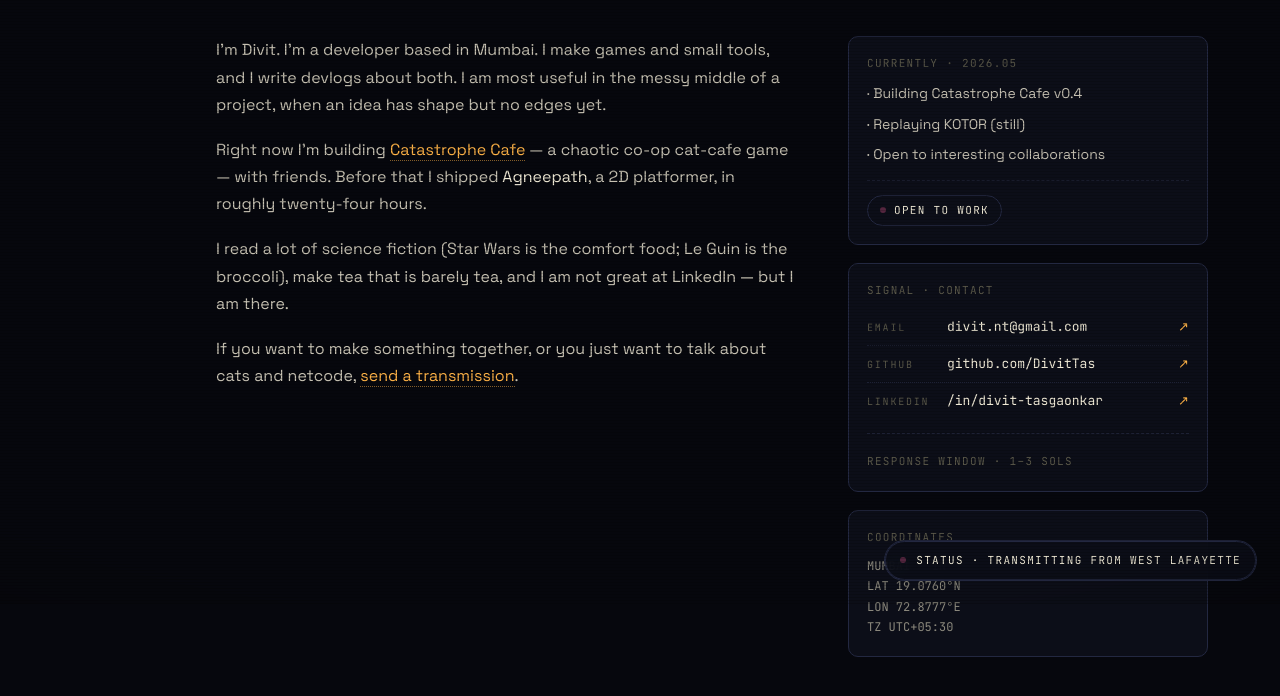
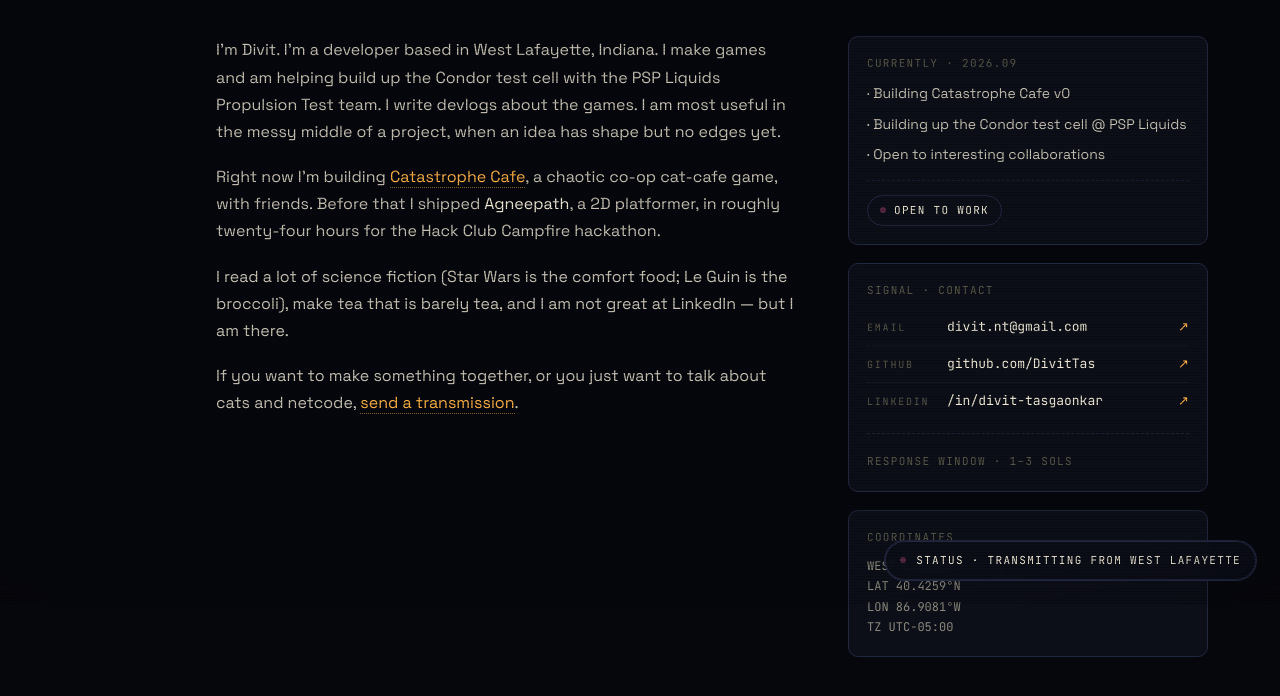
Before and after one commit to DivitTas/DivitTas.github.io, an Astro site: page /about in a window 1280 px wide. Shown: the part 196-892 px from the top of the page. Built offline with nearby package versions, Linux system fonts and the light colour scheme; Astro itself is replaced by a stand-in of ours.

Commit message:
change some about me stuff

```diff
--- a/src/pages/about.astro
+++ b/src/pages/about.astro
@@ -5,7 +5,7 @@ import { CONTACT } from '../data/index';
 
 <Base
   title="About — Divit Tasgaonkar"
-  description="I'm Divit. I'm a developer based in Mumbai. I make games and small tools."
+  description="I'm Divit. I'm a developer based in West Lafayette, IN. I make games and am helping build up the Condor test cell with PSP Liquids."
 >
   <div class="page-content" style="padding-top: var(--s-8); padding-bottom: var(--s-9);">
     <!-- Header -->
@@ -23,13 +23,13 @@ import { CONTACT } from '../data/index';
 
       <div class="about-bio">
         <p class="bio-lead">
-          I'm Divit. I'm a developer based in Mumbai. I make games and small tools, and I write devlogs about both.
+          I'm Divit. I'm a developer based in West Lafayette, Indiana. I make games and am helping build up the Condor test cell with the PSP Liquids Propulsion Test team. I write devlogs about the games.
           I am most useful in the messy middle of a project, when an idea has shape but no edges yet.
         </p>
         <p>
-          Right now I'm building <a href="/devlog" class="helios-link">Catastrophe Cafe</a> — a chaotic
-          co-op cat-cafe game — with friends. Before that I shipped <span class="star-text">Agneepath</span>,
-          a 2D platformer, in roughly twenty-four hours.
+          Right now I'm building <a href="/devlog" class="helios-link">Catastrophe Cafe</a>, a chaotic
+          co-op cat-cafe game, with friends. Before that I shipped <span class="star-text">Agneepath</span>,
+          a 2D platformer, in roughly twenty-four hours for the Hack Club Campfire hackathon.
         </p>
         <p>
           I read a lot of science fiction (Star Wars is the comfort food; Le Guin is the broccoli), make
@@ -44,10 +44,10 @@ import { CONTACT } from '../data/index';
       <div class="about-sidebar">
         <!-- Currently -->
         <div class="sidebar-card">
-          <span class="coord-faint" style="display: block; margin-bottom: 10px;">CURRENTLY · 2026.05</span>
+          <span class="coord-faint" style="display: block; margin-bottom: 10px;">CURRENTLY · 2026.09</span>
           <ul class="currently-list">
-            <li>· Building Catastrophe Cafe v0.4</li>
-            <li>· Replaying KOTOR (still)</li>
+            <li>· Building Catastrophe Cafe v0</li>
+            <li>· Building up the Condor test cell @ PSP Liquids</li>
             <li>· Open to interesting collaborations</li>
           </ul>
           <div class="card-rule">
@@ -87,10 +87,10 @@ import { CONTACT } from '../data/index';
         <div class="sidebar-card" style="margin-top: 18px;">
           <span class="coord-faint" style="display: block; margin-bottom: 10px;">COORDINATES</span>
           <div class="coords-block">
-            MUMBAI · IN<br />
-            LAT 19.0760°N<br />
-            LON 72.8777°E<br />
-            TZ  UTC+05:30
+            WEST LAFAYETTE · IN<br />
+            LAT 40.4259°N<br />
+            LON 86.9081°W<br />
+            TZ  UTC−05:00
           </div>
         </div>
       </div>
--- a/src/pages/index.astro
+++ b/src/pages/index.astro
@@ -15,7 +15,7 @@ try {
 
 <Base
   title="Divit Tasgaonkar — Game developer & builder"
-  description="Hi, I'm Divit. I make games and small, careful tools. Currently building Catastrophe Cafe, a co-op cat-cafe game."
+  description="Hello there, I'm Divit. Physics Major @Purdue, currently doing game dev and applying my ML skills to High Energy/Particle Physics. Also do some rocket stuff on the side :D"
 >
   <!-- Hero -->
   <section class="hero">
@@ -28,9 +28,7 @@ try {
           <span class="coord-faint hero-kicker">DIVIT_01 · MISSION DOSSIER · IMPERIAL ARCHIVE</span>
           <h1 class="hero-heading">DIVIT'S<br/>WORLD</h1>
           <p class="hero-sub">
-            Hi — I'm Divit. I make games and small, careful tools, and I write devlogs about both.
-            Currently building <a href="/devlog" class="helios-link">Catastrophe Cafe</a>, a co-op
-            cat-cafe game, with friends.
+            Hello there, I'm Divit. Physics Major @Purdue, currently doing game dev and applying my ML skills to High Energy/Particle Physics. Also do some rocket stuff on the side :D
           </p>
           <div class="hero-ctas">
             <a href="/devlog" class="btn-primary">Read the devlog →</a>
```
